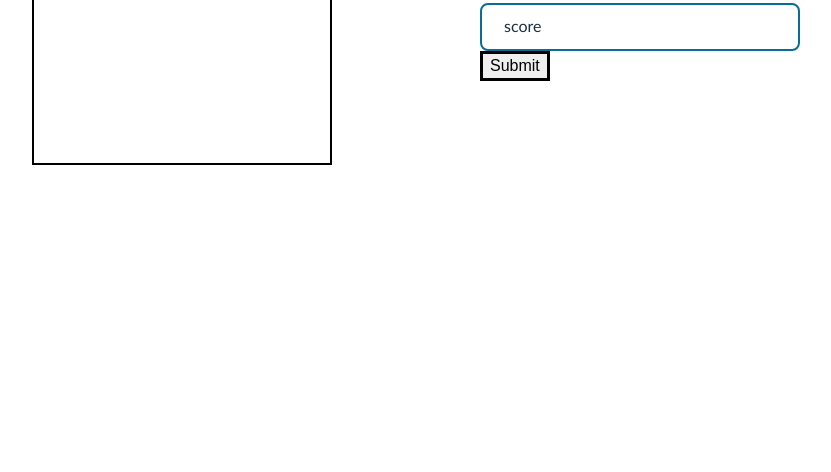
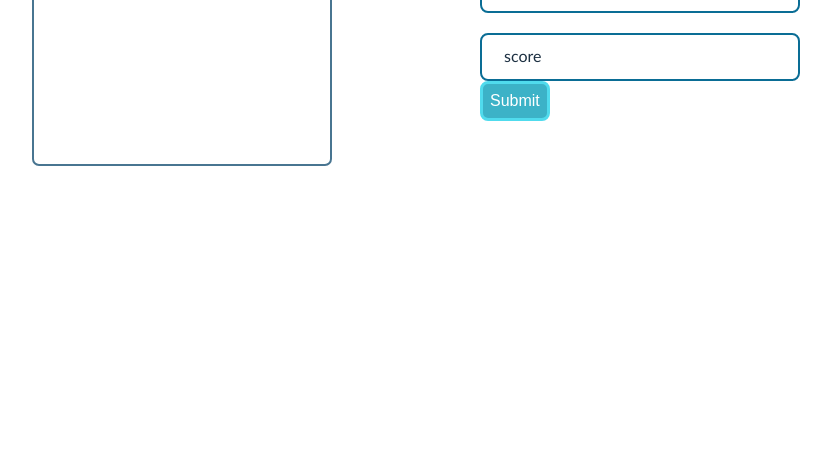
Before and after one commit to quavo19/Leaderboard, a website built with webpack: page src/index.html in a window 1280 px wide. Shown: the part 328-800 px from the top of the page, without its empty margins (224-1055 px from the left). Built offline with nearby package versions, Linux system fonts and the light colour scheme.

Commit message:
Add styling for text and buttons

```diff
--- a/src/style.css
+++ b/src/style.css
@@ -5,6 +5,7 @@
 }
 
 body {
+  color:  #21457a;
   font-family: 'Gill Sans', 'Gill Sans MT', Calibri, 'Trebuchet MS', sans-serif;
 }
 
@@ -30,8 +31,7 @@ header,
 }
 
 .score {
-  width: 50%;
-  max-width: 300px;
+  min-width: 300px;
 }
 
 .score-content {
@@ -39,7 +39,8 @@ header,
 }
 
 .score-update {
-  border: 2.5px solid;
+  border: 2.5px solid  #487591;
+  border-radius: 7px;
   min-height: 200px;
 }
 
@@ -55,10 +56,13 @@ header,
 button {
   display: flex;
   align-items: center;
-  border: 3px solid;
-  height: 30px;
+  border: 3px solid #50dbed;
+  color: #fff;
+  height: 40px;
   padding: 7px;
+  background: #3cb2c7;
   font-size: 1rem;
+  border-radius: 8px;
 }
 
 .form {
@@ -188,3 +192,11 @@ button {
   left: 0.8rem;
   background-color: #fff;
 }
+
+.form-container {
+  padding: 30px 0;
+}
+
+.Coll-2 {
+  padding-left: 20px;
+}
```
